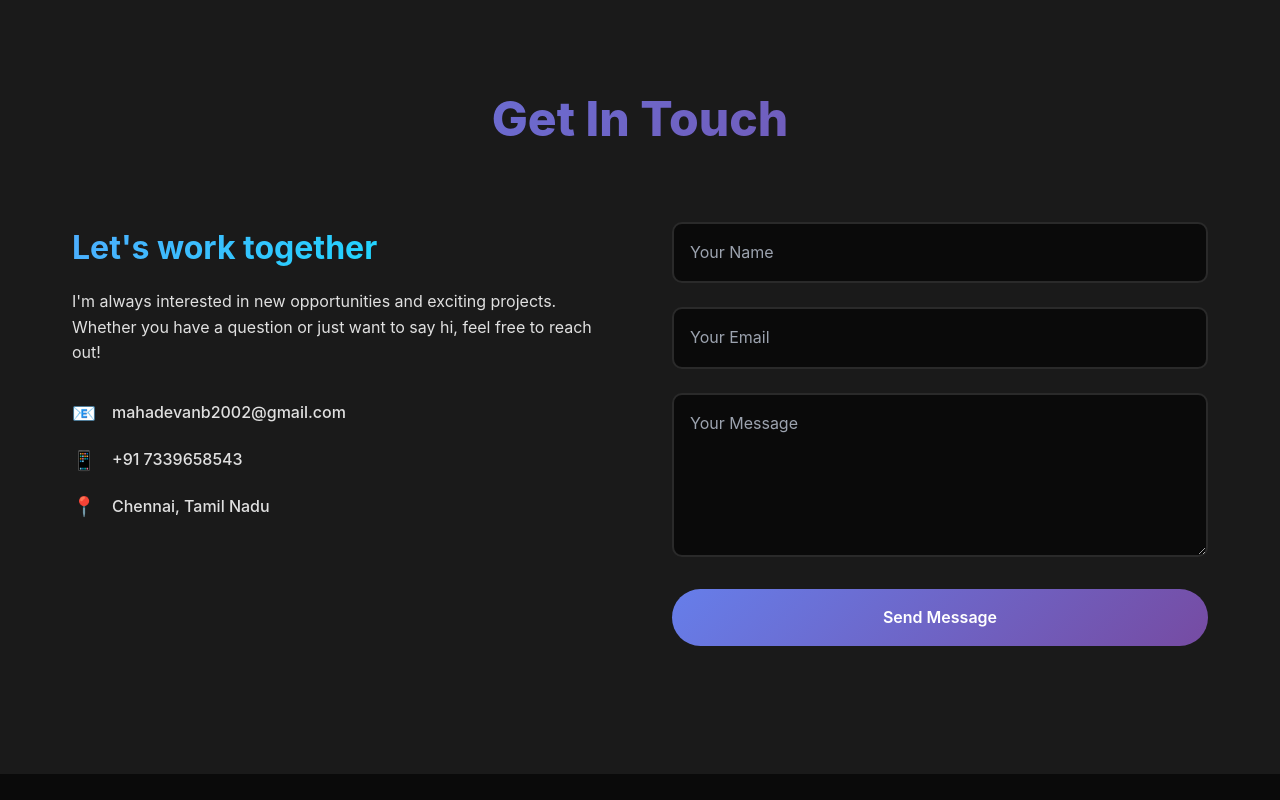
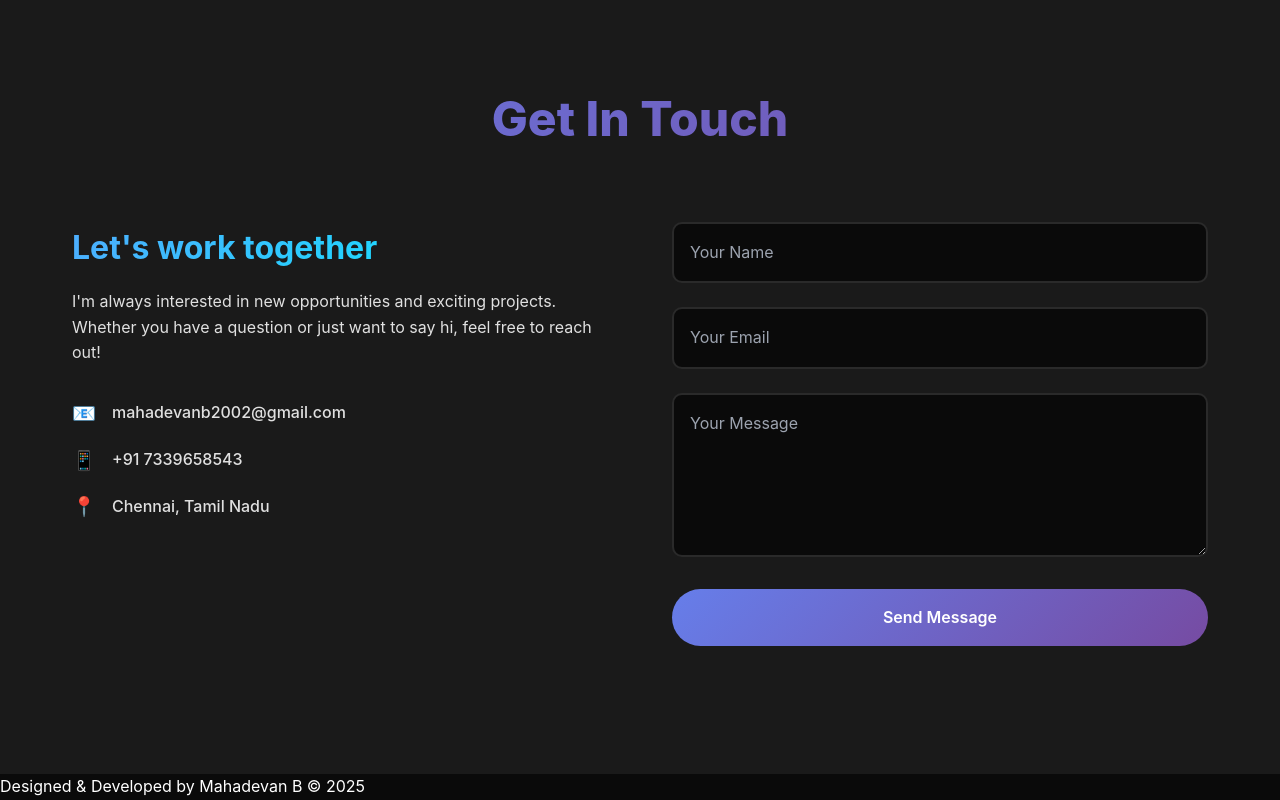
Before and after one commit to b-mahadevan/portfolio-mahadevan-b, a React (Vite) app: page / in a window 1280 px wide. Shown: the part 10726-11526 px from the top of the page. Before the commit the page ends 11500 px from the top, so only its background shows below. Built offline with nearby package versions, Linux system fonts and the light colour scheme.

Commit message:
Add footer credit

```diff
--- a/src/App.tsx
+++ b/src/App.tsx
@@ -19,6 +19,10 @@ const App = () => (
           {/* ADD ALL CUSTOM ROUTES ABOVE THE CATCH-ALL "*" ROUTE */}
           <Route path="*" element={<NotFound />} />
         </Routes>
+        {/* Footer can go here */}
+        <footer className="site-footer">
+          <p className="footer-credit">Designed & Developed by Mahadevan B © 2025</p>
+        </footer>
       </BrowserRouter>
     </TooltipProvider>
   </QueryClientProvider>
```
